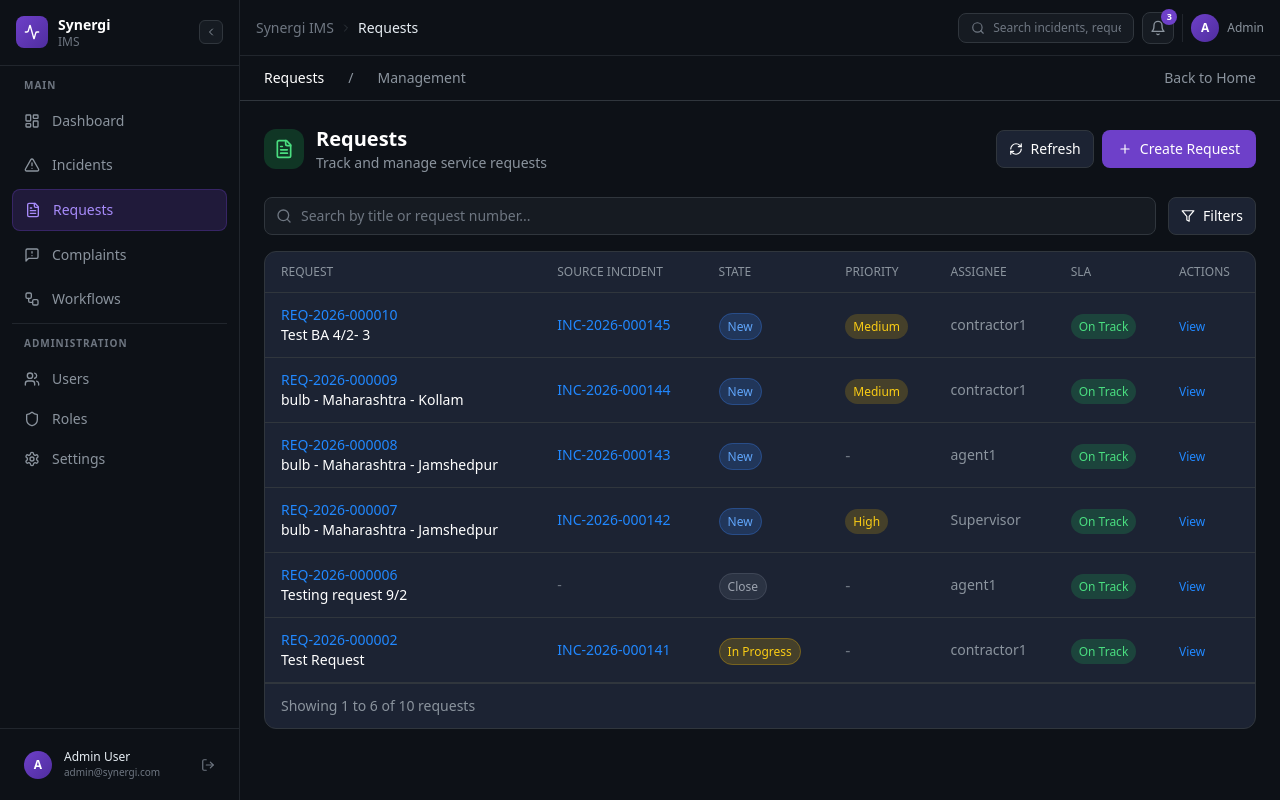
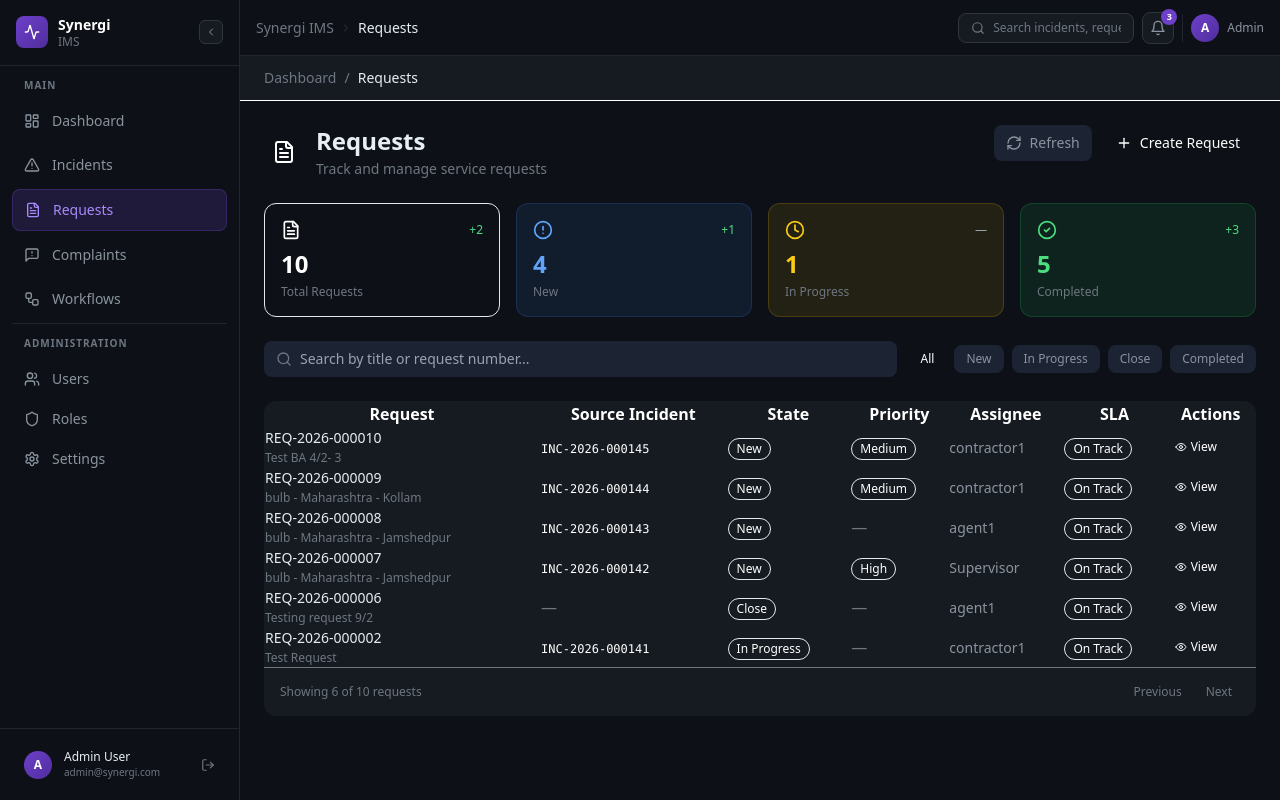
Before and after one commit to haithampm/automax-service-platform, a Next.js app in the folder frontend/: page /requests in a window 1280 px wide. Built offline with nearby package versions, Linux system fonts and the light colour scheme.

Commit message:
feat: enhance requests page with Synergi IMS design system - stats cards, filter tabs, improved table
Refactor requests page to include created date and update status filtering.

```diff
--- a/frontend/app/requests/page.tsx
+++ b/frontend/app/requests/page.tsx
@@ -1,106 +1,221 @@
 "use client";
 import { useState } from "react";
 import Link from "next/link";
-import { FileText, Plus, RefreshCw, Search, Filter } from "lucide-react";
+import {
+  FileText,
+  Plus,
+  RefreshCw,
+  Search,
+  Filter,
+  TrendingUp,
+  Clock,
+  CheckCircle2,
+  AlertCircle,
+  Eye,
+  ChevronDown,
+} from "lucide-react";
+import { clsx } from "clsx";
 
 const MOCK_REQUESTS = [
-  { id: "1", number: "REQ-2026-000010", title: "Test BA 4/2- 3", status: "New", priority: "Medium", assignee: "contractor1", sla: "On Track", source: "INC-2026-000145" },
-  { id: "2", number: "REQ-2026-000009", title: "bulb - Maharashtra - Kollam", status: "New", priority: "Medium", assignee: "contractor1", sla: "On Track", source: "INC-2026-000144" },
-  { id: "3", number: "REQ-2026-000008", title: "bulb - Maharashtra - Jamshedpur", status: "New", priority: null, assignee: "agent1", sla: "On Track", source: "INC-2026-000143" },
-  { id: "4", number: "REQ-2026-000007", title: "bulb - Maharashtra - Jamshedpur", status: "New", priority: "High", assignee: "Supervisor", sla: "On Track", source: "INC-2026-000142" },
-  { id: "5", number: "REQ-2026-000006", title: "Testing request 9/2", status: "Close", priority: null, assignee: "agent1", sla: "On Track", source: null },
-  { id: "6", number: "REQ-2026-000002", title: "Test Request", status: "In Progress", priority: null, assignee: "contractor1", sla: "On Track", source: "INC-2026-000141" },
+  { id: "1", number: "REQ-2026-000010", title: "Test BA 4/2- 3", status: "New", priority: "Medium", assignee: "contractor1", sla: "On Track", source: "INC-2026-000145", created: "2026-05-15" },
+  { id: "2", number: "REQ-2026-000009", title: "bulb - Maharashtra - Kollam", status: "New", priority: "Medium", assignee: "contractor1", sla: "On Track", source: "INC-2026-000144", created: "2026-05-14" },
+  { id: "3", number: "REQ-2026-000008", title: "bulb - Maharashtra - Jamshedpur", status: "New", priority: null, assignee: "agent1", sla: "On Track", source: "INC-2026-000143", created: "2026-05-13" },
+  { id: "4", number: "REQ-2026-000007", title: "bulb - Maharashtra - Jamshedpur", status: "New", priority: "High", assignee: "Supervisor", sla: "On Track", source: "INC-2026-000142", created: "2026-05-10" },
+  { id: "5", number: "REQ-2026-000006", title: "Testing request 9/2", status: "Close", priority: null, assignee: "agent1", sla: "On Track", source: null, created: "2026-05-09" },
+  { id: "6", number: "REQ-2026-000002", title: "Test Request", status: "In Progress", priority: null, assignee: "contractor1", sla: "On Track", source: "INC-2026-000141", created: "2026-04-28" },
 ];
 
 const STATUS_COLORS: Record<string, string> = {
-  New: "bg-blue-500/20 text-blue-400 border border-blue-500/30",
-  "In Progress": "bg-yellow-500/20 text-yellow-400 border border-yellow-500/30",
-  Close: "bg-gray-500/20 text-gray-400 border border-gray-500/30",
-  Completed: "bg-green-500/20 text-green-400 border border-green-500/30",
+  New: "badge-blue",
+  "In Progress": "badge-yellow",
+  Close: "badge-gray",
+  Completed: "badge-green",
 };
+
+const PRIORITY_COLORS: Record<string, string> = {
+  Critical: "badge-red",
+  High: "badge-orange",
+  Medium: "badge-yellow",
+  Low: "badge-blue",
+};
+
+const stats = [
+  { label: "Total Requests", value: "10", change: "+2", trend: "up", color: "text-[--color-accent]", bg: "bg-[--color-accent]/10", border: "border-[--color-accent]/20", icon: FileText },
+  { label: "New", value: "4", change: "+1", trend: "up", color: "text-blue-400", bg: "bg-blue-500/10", border: "border-blue-500/20", icon: AlertCircle },
+  { label: "In Progress", value: "1", change: "0", trend: "neutral", color: "text-yellow-400", bg: "bg-yellow-500/10", border: "border-yellow-500/20", icon: Clock },
+  { label: "Completed", value: "5", change: "+3", trend: "up", color: "text-green-400", bg: "bg-green-500/10", border: "border-green-500/20", icon: CheckCircle2 },
+];
 
 export default function RequestsPage() {
   const [search, setSearch] = useState("");
-  const filtered = MOCK_REQUESTS.filter(r =>
-    r.title.toLowerCase().includes(search.toLowerCase()) ||
-    r.number.toLowerCase().includes(search.toLowerCase())
-  );
+  const [statusFilter, setStatusFilter] = useState("All");
+
+  const filtered = MOCK_REQUESTS.filter(r => {
+    const matchSearch = r.title.toLowerCase().includes(search.toLowerCase()) ||
+      r.number.toLowerCase().includes(search.toLowerCase());
+    const matchStatus = statusFilter === "All" || r.status === statusFilter;
+    return matchSearch && matchStatus;
+  });
 
   return (
-    <div className="min-h-screen bg-[#0d1117]">
-      <div className="border-b border-[#30363d] px-6 py-3 flex items-center gap-6 text-sm text-[#8b949e]">
-        <Link href="/requests" className="text-white font-medium">Requests</Link>
-        <span>/</span><span>Management</span>
-        <div className="ml-auto"><Link href="/dashboard" className="hover:text-white">Back to Home</Link></div>
+    <div className="min-h-screen" style={{ background: "var(--color-bg-primary)" }}>
+      {/* Breadcrumb */}
+      <div className="border-b px-6 py-3 flex items-center gap-2 text-sm" style={{ borderColor: "var(--color-border-primary)", background: "var(--color-bg-secondary)" }}>
+        <Link href="/dashboard" className="transition-colors" style={{ color: "var(--color-text-muted)" }}
+          onMouseEnter={e => (e.currentTarget.style.color = "var(--color-accent)")}
+          onMouseLeave={e => (e.currentTarget.style.color = "var(--color-text-muted)")}>
+          Dashboard
+        </Link>
+        <span style={{ color: "var(--color-text-muted)" }}>/</span>
+        <span style={{ color: "var(--color-text-primary)" }}>Requests</span>
       </div>
 
-      <div className="p-6">
-        <div className="flex items-center justify-between mb-6">
+      <div className="p-6 space-y-6">
+        {/* Page Header */}
+        <div className="flex items-start justify-between">
           <div className="flex items-center gap-3">
-            <div className="w-10 h-10 rounded-xl bg-green-500/20 flex items-center justify-center">
-              <FileText size={20} className="text-green-400" />
+            <div className="p-2 rounded-lg" style={{ background: "var(--color-accent)/15", border: "1px solid var(--color-accent)/25" }}>
+              <FileText className="w-6 h-6" style={{ color: "var(--color-accent)" }} />
             </div>
             <div>
-              <h1 className="text-xl font-bold text-white">Requests</h1>
-              <p className="text-[#8b949e] text-sm">Track and manage service requests</p>
+              <h1 className="text-2xl font-bold" style={{ color: "var(--color-text-primary)" }}>Requests</h1>
+              <p className="text-sm mt-0.5" style={{ color: "var(--color-text-muted)" }}>Track and manage service requests</p>
             </div>
           </div>
-          <div className="flex gap-2">
-            <button className="flex items-center gap-2 px-3 py-2 bg-[#1c2333] border border-[#30363d] rounded-lg text-sm text-white hover:bg-[#21262d]">
-              <RefreshCw size={14} /> Refresh
+          <div className="flex items-center gap-2">
+            <button className="flex items-center gap-2 px-3 py-2 rounded-lg text-sm transition-colors" style={{ background: "var(--color-bg-tertiary)", color: "var(--color-text-secondary)", border: "1px solid var(--color-border-primary)" }}>
+              <RefreshCw className="w-4 h-4" />
+              Refresh
             </button>
-            <button className="flex items-center gap-2 px-4 py-2 bg-[#6e40c9] rounded-lg text-sm text-white font-medium hover:bg-purple-700">
-              <Plus size={14} /> Create Request
+            <button className="flex items-center gap-2 px-4 py-2 rounded-lg text-sm font-medium transition-colors" style={{ background: "var(--color-accent)", color: "#fff" }}>
+              <Plus className="w-4 h-4" />
+              Create Request
             </button>
           </div>
         </div>
 
-        <div className="flex gap-3 mb-4">
-          <div className="relative flex-1">
-            <Search size={16} className="absolute left-3 top-1/2 -translate-y-1/2 text-[#6e7681]" />
-            <input type="text" placeholder="Search by title or request number..." value={search}
+        {/* Stats */}
+        <div className="grid grid-cols-2 md:grid-cols-4 gap-4">
+          {stats.map((stat) => {
+            const Icon = stat.icon;
+            return (
+              <div key={stat.label} className={clsx("rounded-xl p-4 border", stat.bg, stat.border)}>
+                <div className="flex items-center justify-between mb-2">
+                  <Icon className={clsx("w-5 h-5", stat.color)} />
+                  <span className={clsx("text-xs font-medium", stat.trend === "up" ? "text-green-400" : stat.trend === "down" ? "text-red-400" : "text-gray-400")}>
+                    {stat.change !== "0" ? stat.change : "—"}
+                  </span>
+                </div>
+                <p className={clsx("text-2xl font-bold", stat.color)}>{stat.value}</p>
+                <p className="text-xs mt-1" style={{ color: "var(--color-text-muted)" }}>{stat.label}</p>
+              </div>
+            );
+          })}
+        </div>
+
+        {/* Filters & Search */}
+        <div className="flex items-center gap-3 flex-wrap">
+          <div className="relative flex-1 min-w-[200px]">
+            <Search className="absolute left-3 top-1/2 -translate-y-1/2 w-4 h-4" style={{ color: "var(--color-text-muted)" }} />
+            <input
+              type="text"
+              placeholder="Search by title or request number..."
+              value={search}
               onChange={e => setSearch(e.target.value)}
-              className="w-full pl-9 pr-4 py-2 bg-[#161b22] border border-[#30363d] rounded-lg text-sm text-white placeholder:text-[#6e7681] focus:outline-none focus:border-[#6e40c9]"
+              className="w-full pl-9 pr-4 py-2 rounded-lg text-sm focus:outline-none transition-colors"
+              style={{ background: "var(--color-bg-tertiary)", border: "1px solid var(--color-border-primary)", color: "var(--color-text-primary)" }}
             />
           </div>
-          <button className="flex items-center gap-2 px-3 py-2 bg-[#1c2333] border border-[#30363d] rounded-lg text-sm text-white">
-            <Filter size={14} /> Filters
+          <div className="flex items-center gap-2">
+            {["All", "New", "In Progress", "Close", "Completed"].map(s => (
+              <button
+                key={s}
+                onClick={() => setStatusFilter(s)}
+                className={clsx("px-3 py-1.5 rounded-lg text-xs font-medium transition-colors",
+                  statusFilter === s
+                    ? "text-white"
+                    : "hover:opacity-80"
+                )}
+                style={statusFilter === s
+                  ? { background: "var(--color-accent)", color: "#fff" }
+                  : { background: "var(--color-bg-tertiary)", color: "var(--color-text-secondary)", border: "1px solid var(--color-border-primary)" }
+                }
+              >
+                {s}
               </button>
+            ))}
+          </div>
         </div>
 
-        <div className="bg-[#1c2333] border border-[#30363d] rounded-xl overflow-hidden">
-          <table className="w-full">
+        {/* Table */}
+        <div className="rounded-xl overflow-hidden" style={{ border: "1px solid var(--color-border-primary)", background: "var(--color-bg-secondary)" }}>
+          <div className="overflow-x-auto">
+            <table className="table-synergi w-full">
               <thead>
-              <tr className="border-b border-[#30363d]">
-                {["Request", "Source Incident", "State", "Priority", "Assignee", "SLA", "Actions"].map(h => (
-                  <th key={h} className="text-left px-4 py-3 text-xs font-medium text-[#8b949e] uppercase">{h}</th>
-                ))}
+                <tr>
+                  <th>Request</th>
+                  <th>Source Incident</th>
+                  <th>State</th>
+                  <th>Priority</th>
+                  <th>Assignee</th>
+                  <th>SLA</th>
+                  <th>Actions</th>
                 </tr>
               </thead>
               <tbody>
                 {filtered.map(req => (
-                <tr key={req.id} className="border-b border-[#30363d] hover:bg-[#21262d] transition-colors">
-                  <td className="px-4 py-3">
-                    <div className="text-[#2188ff] text-sm font-medium">{req.number}</div>
-                    <div className="text-white text-sm">{req.title}</div>
+                  <tr key={req.id}>
+                    <td>
+                      <div>
+                        <p className="text-sm font-medium" style={{ color: "var(--color-text-primary)" }}>{req.number}</p>
+                        <p className="text-xs mt-0.5" style={{ color: "var(--color-text-muted)" }}>{req.title}</p>
+                      </div>
                     </td>
-                  <td className="px-4 py-3 text-sm">
-                    {req.source ? <span className="text-[#2188ff] hover:underline cursor-pointer">{req.source}</span> : <span className="text-[#6e7681]">-</span>}
+                    <td>
+                      {req.source ? (
+                        <Link href="/incidents" className="text-xs font-mono hover:underline" style={{ color: "var(--color-accent)" }}>
+                          {req.source}
+                        </Link>
+                      ) : <span style={{ color: "var(--color-text-muted)" }}>—</span>}
                     </td>
-                  <td className="px-4 py-3">
-                    <span className={`text-xs px-2 py-1 rounded-full ${STATUS_COLORS[req.status] || ""}`}>{req.status}</span>
+                    <td>
+                      <span className={clsx("badge", STATUS_COLORS[req.status] ?? "badge-gray")}>
+                        {req.status}
+                      </span>
                     </td>
-                  <td className="px-4 py-3">
-                    {req.priority ? <span className="text-xs px-2 py-1 rounded-full bg-yellow-500/20 text-yellow-400">{req.priority}</span> : <span className="text-[#6e7681]">-</span>}
+                    <td>
+                      {req.priority ? (
+                        <span className={clsx("badge", PRIORITY_COLORS[req.priority] ?? "badge-gray")}>
+                          {req.priority}
+                        </span>
+                      ) : <span style={{ color: "var(--color-text-muted)" }}>—</span>}
                     </td>
-                  <td className="px-4 py-3 text-sm text-[#8b949e]">{req.assignee}</td>
-                  <td className="px-4 py-3"><span className="text-xs px-2 py-1 rounded-full bg-green-500/20 text-green-400">{req.sla}</span></td>
-                  <td className="px-4 py-3"><button className="text-xs text-[#2188ff] hover:text-blue-300">View</button></td>
+                    <td>
+                      <span className="text-sm" style={{ color: "var(--color-text-secondary)" }}>{req.assignee}</span>
+                    </td>
+                    <td>
+                      <span className={clsx("badge", req.sla === "Breached" ? "badge-red" : req.sla === "On Track" ? "badge-green" : "badge-gray")}>
+                        {req.sla}
+                      </span>
+                    </td>
+                    <td>
+                      <button className="flex items-center gap-1 text-xs px-2 py-1 rounded transition-colors" style={{ color: "var(--color-accent)", border: "1px solid var(--color-accent)/30" }}>
+                        <Eye className="w-3 h-3" />
+                        View
+                      </button>
+                    </td>
                   </tr>
                 ))}
               </tbody>
             </table>
-          <div className="px-4 py-3 text-sm text-[#8b949e] border-t border-[#30363d]">Showing 1 to {filtered.length} of 10 requests</div>
+          </div>
+          <div className="px-4 py-3 border-t flex items-center justify-between text-xs" style={{ borderColor: "var(--color-border-primary)", color: "var(--color-text-muted)" }}>
+            <span>Showing {filtered.length} of 10 requests</span>
+            <div className="flex items-center gap-2">
+              <button className="px-2 py-1 rounded hover:opacity-80" style={{ border: "1px solid var(--color-border-primary)" }}>Previous</button>
+              <button className="px-2 py-1 rounded hover:opacity-80" style={{ border: "1px solid var(--color-border-primary)" }}>Next</button>
+            </div>
+          </div>
         </div>
       </div>
     </div>
```
Lines whose indentation alone changed are shown as unchanged.
